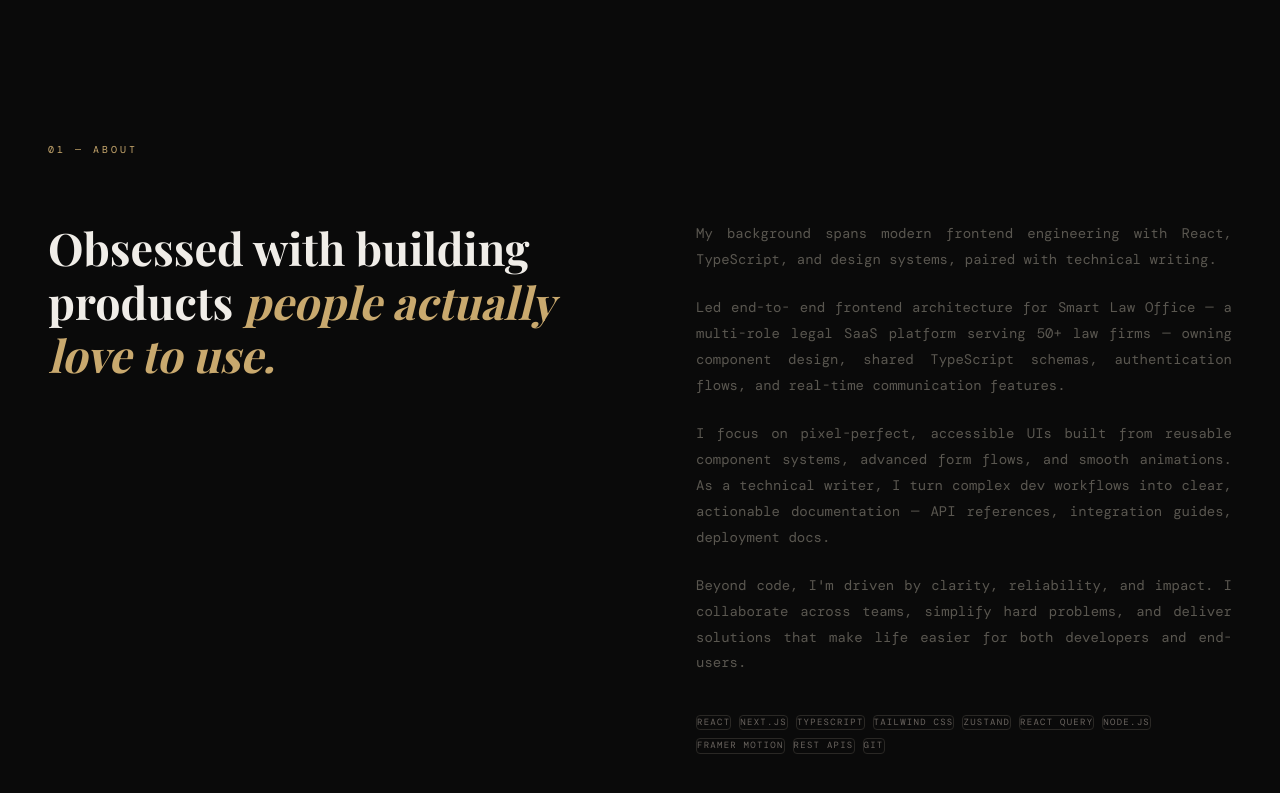
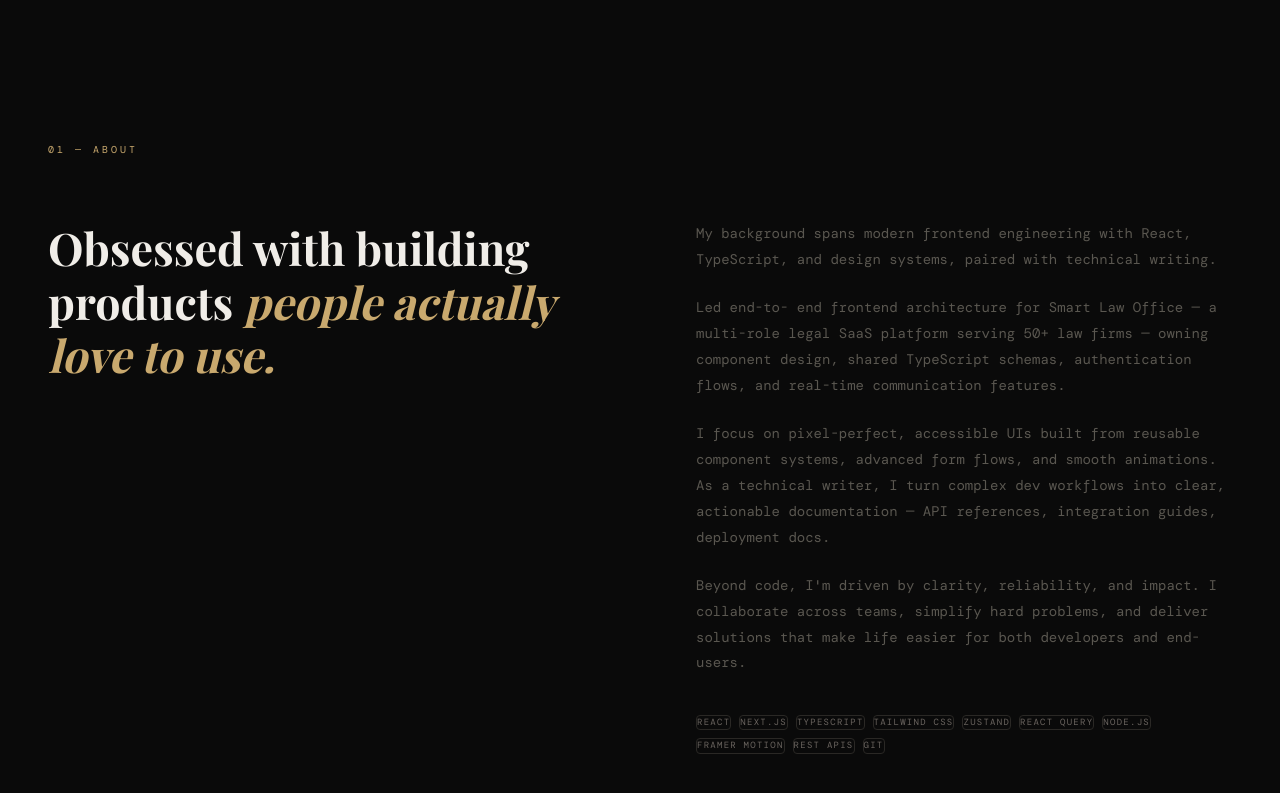
Before and after one commit to MikeAdelek/mikeadeleke, a Next.js app: page / in a window 1280 px wide. Shown: the part 905-1698 px from the top of the page. Built offline with nearby package versions, Linux system fonts and the light colour scheme; a web font is replaced by a local one.

Commit message:
Fix the aboutsection text props

```diff
--- a/src/Components/layout/AboutSection.tsx
+++ b/src/Components/layout/AboutSection.tsx
@@ -49,7 +49,6 @@ const AboutSection = () => {
 
         <motion.div
           variants={stagger}
-          className="text-justify"
           style={{ display: "flex", flexDirection: "column", gap: "1.4rem" }}
         >
           {[
```
